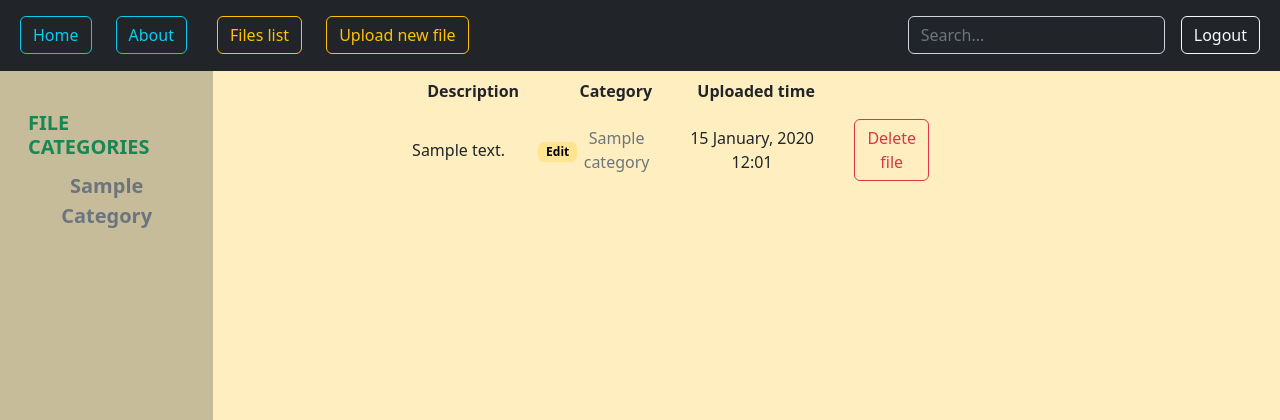
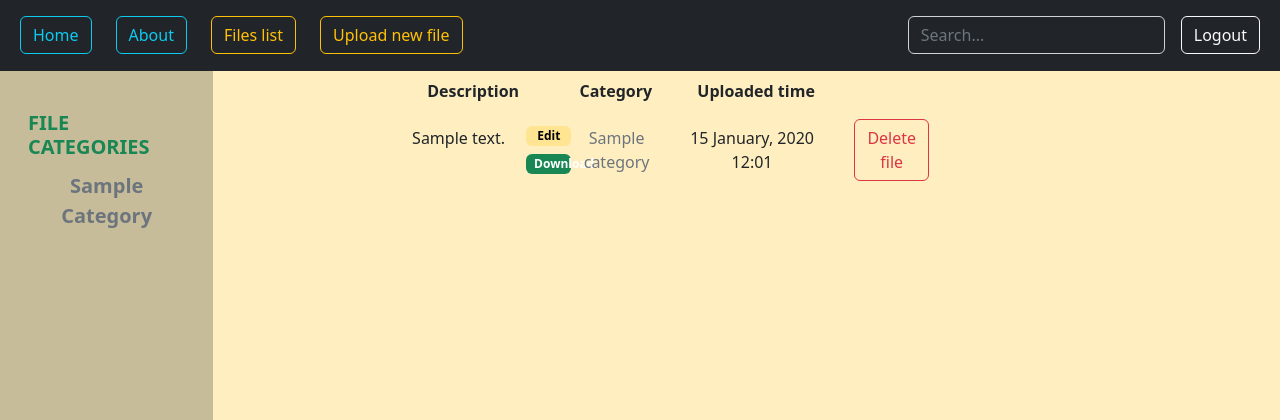
Before and after one commit to Vaipik/web_project_team_1, a Django app: page /files/00000000-0000-0000-0000-000000000001/ in a window 1280 px wide. Shown: the top 420 px of the page. Run offline with Django 4.2, Linux system fonts and the light colour scheme; a user stored in the database is signed in; tables that the repository leaves empty hold one stand-in row (values such as "Sample post").

Commit message:
file downloading

```diff
--- a/project/apps/file_storage/templates/file_storage/pages/file_view.html
+++ b/project/apps/file_storage/templates/file_storage/pages/file_view.html
@@ -36,10 +36,18 @@
               {{ file.description }}
             </div>
             <div class="col-3 text-center">
-              <a href="{% url 'file_storage:edit_file' file_uuid=file.uuid %}"
-                 class="badge text-bg-warning text-decoration-none"
-              >Edit
-              </a>
+              <div class="row">
+                <a href="{% url 'file_storage:edit_file' file_uuid=file.uuid %}"
+                   class="badge text-bg-warning text-decoration-none"
+                >Edit
+                </a>
+              </div>
+              <div class="row mt-2">
+                <a href="{{ file.file.url }}"
+                   class="badge bg-success text-decoration-none"
+                >Download
+                </a>
+              </div>
             </div>
           </div>
 
--- a/project/templates/base.html
+++ b/project/templates/base.html
@@ -30,7 +30,7 @@
         <li><a href="#" class="btn btn-outline-info ms-2 me-3">Home</a></li>
         <li><a href="#" class="btn btn-outline-info ms-2 me-3">About</a></li>
 
-        {% if user.is_authenticated %}}
+        {% if user.is_authenticated %}
           {% block app_header_content %}
           {% endblock app_header_content %}
         {% endif %}
```
Also changed, not shown: project/__init__.py (deleted).
